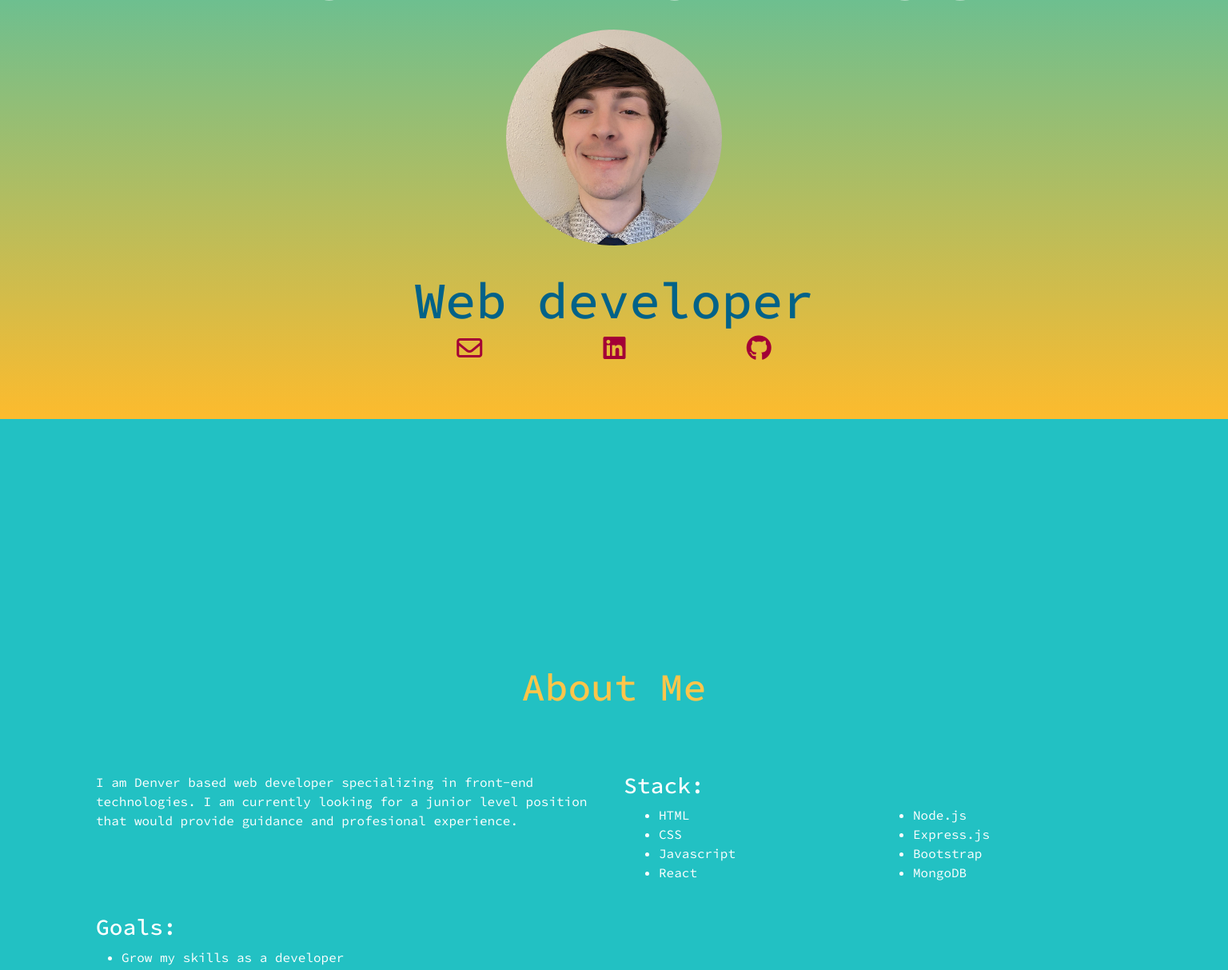
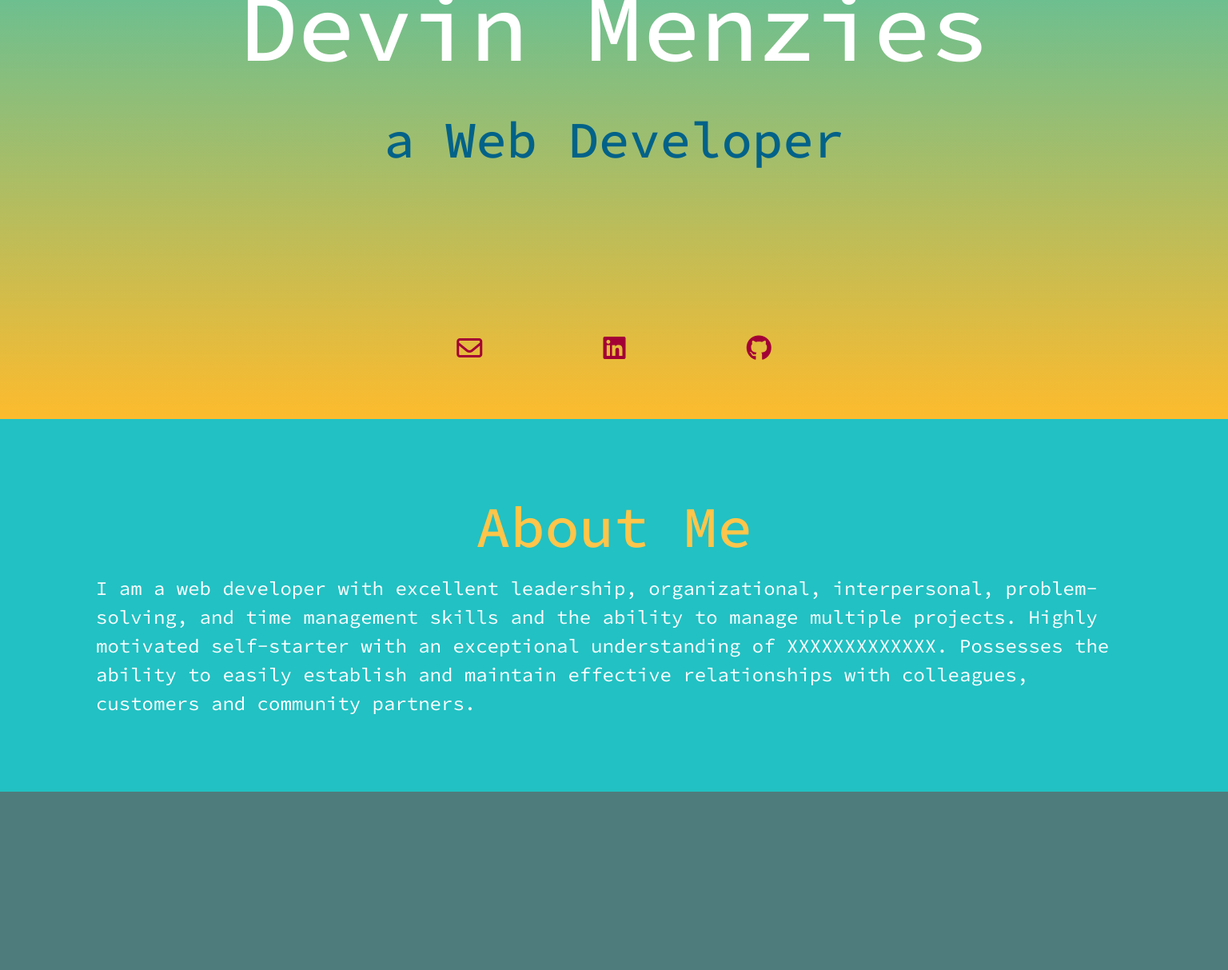
Before and after one commit to devinmenzies241/Portfolio, a React (Create React App) app: page / in a window 1536 px wide. Shown: the part 340-1553 px from the top of the page at 80% size. Built offline with nearby package versions, Linux system fonts and the light colour scheme.

Commit message:
add some responsive to about, and other tests

```diff
--- a/src/App.css
+++ b/src/App.css
@@ -115,7 +115,7 @@ h1 {
 }
 
 .pfp {
-  border-radius: 50%;
+  border-radius: 5%;
   scale: 55%;
   margin: -15%;
 }
@@ -216,7 +216,7 @@ h1 {
 @media all and (min-width: 87em) {
 
   .hero {
-    padding-top: 3%;
+    padding-top: 8%;
   }
 
   .hero h1 {
@@ -255,9 +255,26 @@ h1 {
   color: rgb(254, 197, 74);
 }
 
+.aboutMe h3 {
+  color: rgb(254, 197, 74);
+  text-align: center;
+}
+
+.aboutMe ul {
+  padding: 0;
+}
+
 .aboutMe p {
   font-size: 1rem;
+  margin: 0;
 }
+
+
+/* .stack-list {
+  width: 35%;
+} */
+
+
 
 @media all and (min-width: 48em) {
 
@@ -284,7 +301,33 @@ h1 {
 
 @media all and (min-width: 87em) {
 
+  .aboutMe {
+    padding: 6% 0;
+  }
 
+  .aboutMe-con {
+    margin-top: 1%;
+  }
+
+  .aboutMe h1 {
+    font-size: 4.5rem;
+  }
+
+  .aboutMe h3 {
+    font-size: 2.5rem;
+  }
+
+  .aboutMe p {
+    font-size: 1.5rem;
+  }
+
+  .aboutMe li {
+    font-size: 1.5rem;
+  }
+
+  .stack-list {
+    width: 35%;
+  }
 
 }
 
--- a/src/App.js
+++ b/src/App.js
@@ -13,7 +13,6 @@ function App() {
   return (
     <div id='app' className="App">
       <Navbar2 />
-
       <Hero />
       <AboutMe />
       <ProjectsGroup />
--- a/src/components/AboutMe.jsx
+++ b/src/components/AboutMe.jsx
@@ -6,43 +6,42 @@ const AboutMe = () => {
       <h1>About Me</h1>
       <div className='container aboutMe-con'>
         <div className='row gy-4 gx-4'>
-          <div className='col-sm-6 col-md-6 col-lg-6 col-xl-6'>
-              <p>
-                I am Denver based web developer specializing in front-end technologies. I am currently looking
-                for a junior level position that would provide guidance and profesional experience.
-              </p>
-            </div>
-          <div className='col-sm-6 col-md-6 col-lg-6 col-xl-6'>
-            <h3> Stack:</h3>
+          <div className='col-sm-12 col-md-12 col-lg-12 col-xl-12'>
+            <p>
+              I am a web developer with  excellent leadership, organizational, interpersonal, problem-solving, and time management skills and the ability to manage multiple projects. Highly motivated self-starter with an exceptional understanding of XXXXXXXXXXXXX. Possesses the ability to easily establish and maintain effective relationships with colleagues, customers and community partners.
+            </p>
+          </div>
+          {/* <div className='col-6'>
+            <h3> Stack</h3>
               <div className='container'>
-                <div className='row'>
-                  <div className='col'>
+                <div className='row justify-content-center'>
+                  <div className='col-6 gx-0 stack-list'>
                     <ul>
-                      <li>HTML</li>
-                      <li>CSS</li>
-                      <li>Javascript</li>
-                      <li>React</li>
+                      <p>HTML</p>
+                      <p>CSS</p>
+                      <p>Javascript</p>
+                      <p>React</p>
                     </ul>
                   </div>
-                  <div className='col'>
+                  <div className='col-6 gx-0 stack-list'>
                     <ul>
-                      <li>Node.js</li>
-                      <li>Express.js</li>
-                      <li>Bootstrap</li>
-                      <li>MongoDB</li>
+                      <p>Node.js</p>
+                      <p>Express.js</p>
+                      <p>Bootstrap</p>
+                      <p>MongoDB</p>
                     </ul>
                   </div>
                 </div>
               </div>
           </div>
-          <div className='col-sm-12 col-md-6 col-lg-6 col-xl-6'>
-            <h3>Goals:</h3>
+          <div className='col-6'>
+            <h3>Goals</h3>
             <ul>
-              <li>Grow my skills as a developer</li>
-              <li>Learn more about web security</li>
-              <li>Volunteer my time to non-profits that benefit my local community</li>
+              <p>Grow my skills as a developer</p>
+              <p>Learn more about web security</p>
+              <p>Volunteer my time to non-profits that benefit my local community</p>
             </ul>
-          </div>
+          </div> */}
         </div>
       </div>
     </div>
--- a/src/components/Hero.jsx
+++ b/src/components/Hero.jsx
@@ -1,6 +1,6 @@
 import React from 'react';
-import Avatar from './avatar';
-import pfp from '../images/pfp.jpg';
+// import Avatar from './avatar';
+// import pfp from '../images/pfp.jpg';
 
 
 const Hero = () => {
@@ -8,8 +8,8 @@ const Hero = () => {
     <div id='hero' className='container-fluid hero'>
       <h2>Hi! I'm</h2>
       <h1>Devin Menzies</h1>
-      <Avatar img={pfp}/>
-      <h2>Web developer</h2>
+      <h2>a Web Developer</h2>
+          {/* <Avatar img={pfp}/>  */}
     </div>
   )
 }
```
